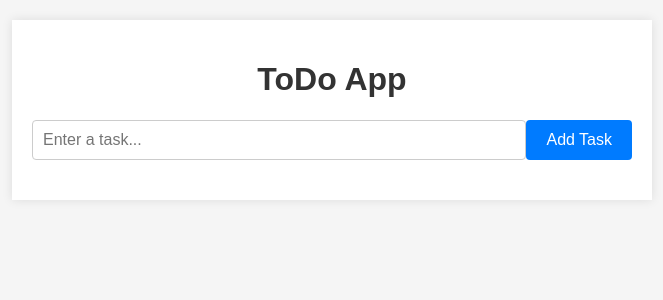
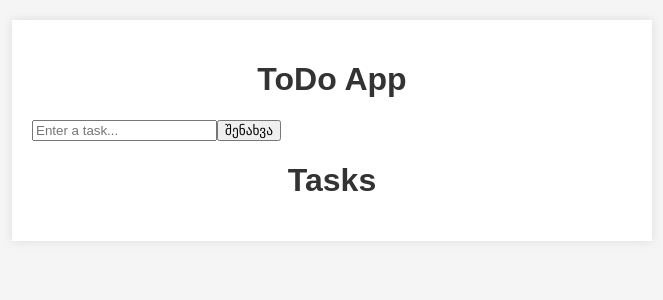
Before and after one commit to GGrinch13/ToDoApp, a Flask app: page / in a window 1280 px wide. Shown: the top 300 px of the page, without its empty margins (308-971 px from the left). Run offline with Flask 3, Linux system fonts and the light colour scheme; data that the repository does not hold is empty.

Commit message:
Working DB With sqlite Can Add Tasks And Delete Tasks

```diff
--- a/app.py
+++ b/app.py
@@ -1,15 +1,52 @@
 from flask import Flask, request, render_template
-
+import sqlite3
 app = Flask(__name__)
 
+
+conn = sqlite3.connect('tasks.db')
+c = conn.cursor()
+c.execute('''CREATE TABLE IF NOT EXISTS tasks
+             (id INTEGER PRIMARY KEY AUTOINCREMENT, task TEXT)''')
+conn.commit()
+conn.close()
 @app.route('/')
 def index_page():
-    return render_template('index.html')
+    conn = sqlite3.connect('tasks.db')
+    c = conn.cursor()
+    c.execute("SELECT * FROM tasks ORDER BY id ASC")
+    tasks = c.fetchall()
+    return render_template('index.html', tasks=tasks)
 
 
 @app.route('/about')
 def about_page():
     return render_template('about.html')
 
+
+@app.route('/submit', methods=['POST'])
+def submit():
+    conn = sqlite3.connect('tasks.db')
+    c = conn.cursor()
+    task = request.form.get('task-input')
+    c.execute("INSERT INTO tasks (task) VALUES (?)", (task,))
+    conn.commit()
+    c.execute("SELECT * FROM tasks ORDER BY id ASC")
+    tasks = c.fetchall()
+    print(tasks)
+    return render_template('index.html', tasks=tasks)
+
+#
+@app.route('/delete/<int:task_id>', methods=['POST'])
+def delete(task_id):
+    conn = sqlite3.connect('tasks.db')
+    c = conn.cursor()
+    c.execute("DELETE FROM tasks WHERE id = ?", (task_id,))
+    c.execute("SELECT * FROM tasks ORDER BY id ASC")
+    tasks = c.fetchall()
+    conn.commit()
+    conn.close()
+    return render_template('index.html', tasks=tasks)
+
+
 with app.app_context():
     app.run()
--- a/templates/index.html
+++ b/templates/index.html
@@ -7,15 +7,23 @@
 <body>
     <div class="container">
         <h1>ToDo App</h1>
-        <form id="task-form">
-            <input type="text" id="task-input" placeholder="Enter a task...">
-            <button type="submit">Add Task</button>
+        <form id="task-form" method="POST" action="/submit">
+            <input type="text" name="task-input" placeholder="Enter a task...">
+            <input type="submit" value="შენახვა">
         </form>
-        <ul id="task-list">
-            <!-- Tasks will be dynamically added here -->
+        <h1>Tasks</h1>
+        <ul>
+            {% for task in tasks %}
+            <li>
+                {{ task[1]}}
+                <form class="delete-form" action="/delete/{{ task[0] }}" method="POST">
+                <button type="submit">Delete</button>
+            </form>
+
+            </li>
+            {% endfor %}
+
         </ul>
     </div>
-
-    <script src="script.js"></script>
 </body>
 </html>
```
Also changed, not shown: instance/todo.db (deleted).
